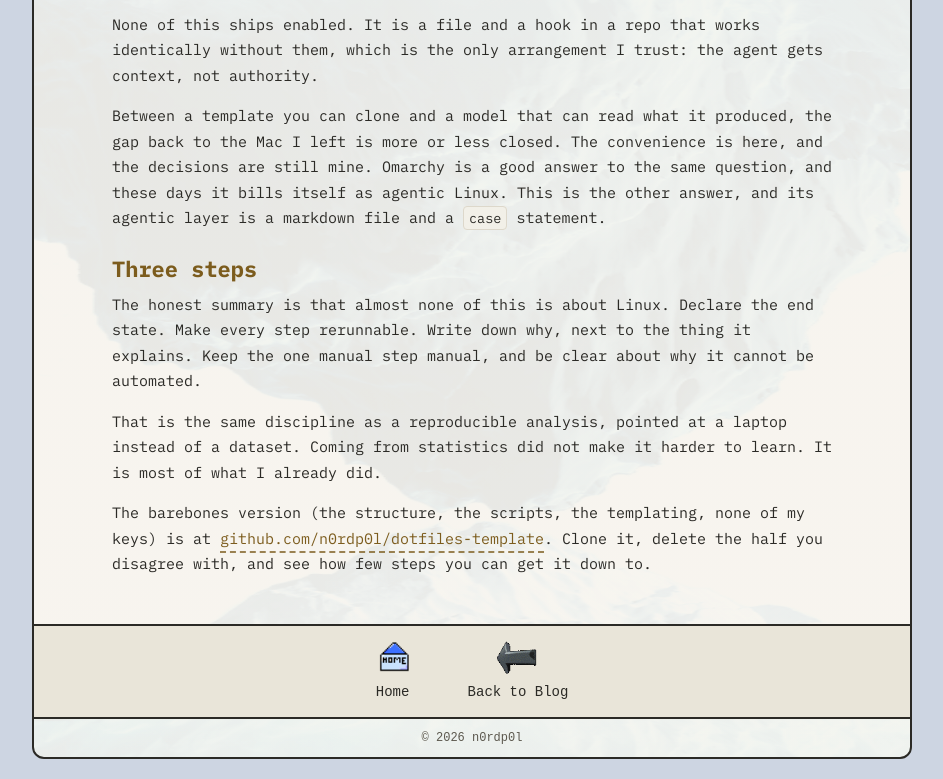
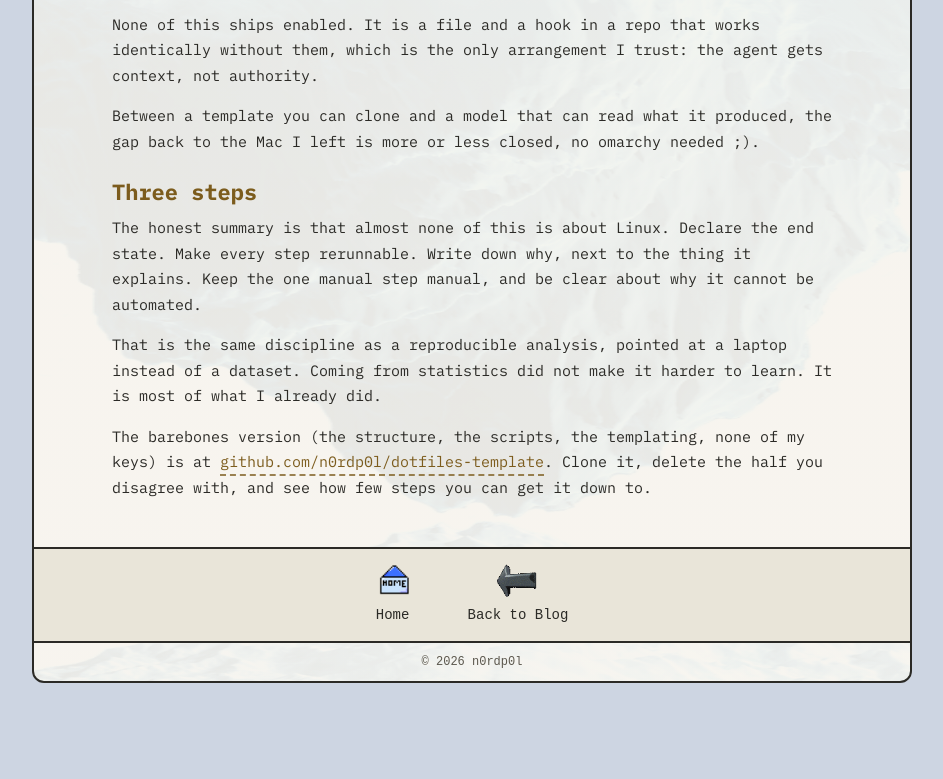
Before and after one commit to n0rdp0l/n0rdp0l.github.io, an Astro site: page /blog/set-seed-for-your-arch-setup in a window 1280 px wide. Shown: the part 8303-9082 px from the top of the page, without its empty margins (168-1111 px from the left). After the commit the page ends 9006 px from the top, so only its background shows below. Built offline with nearby package versions, Linux system fonts and the light colour scheme; Astro itself is replaced by a stand-in of ours.

Commit message:
Arch post: fix first terminal block, sharpen the Omarchy line
Blank lines inside the <pre> ended the markdown HTML block, so the rest rendered as paragraphs with an autolinked URL.

```diff
--- a/src/content/blog/set-seed-for-your-arch-setup.md
+++ b/src/content/blog/set-seed-for-your-arch-setup.md
@@ -318,9 +318,7 @@ None of this ships enabled. It is a file and a hook in a repo that works identic
 them, which is the only arrangement I trust: the agent gets context, not authority.
 
 Between a template you can clone and a model that can read what it produced, the gap back to the
-Mac I left is more or less closed. The convenience is here, and the decisions are still mine.
-Omarchy is a good answer to the same question, and these days it bills itself as agentic Linux.
-This is the other answer, and its agentic layer is a markdown file and a `case` statement.
+Mac I left is more or less closed, no omarchy needed ;).
 
 ## Three steps
 
```
